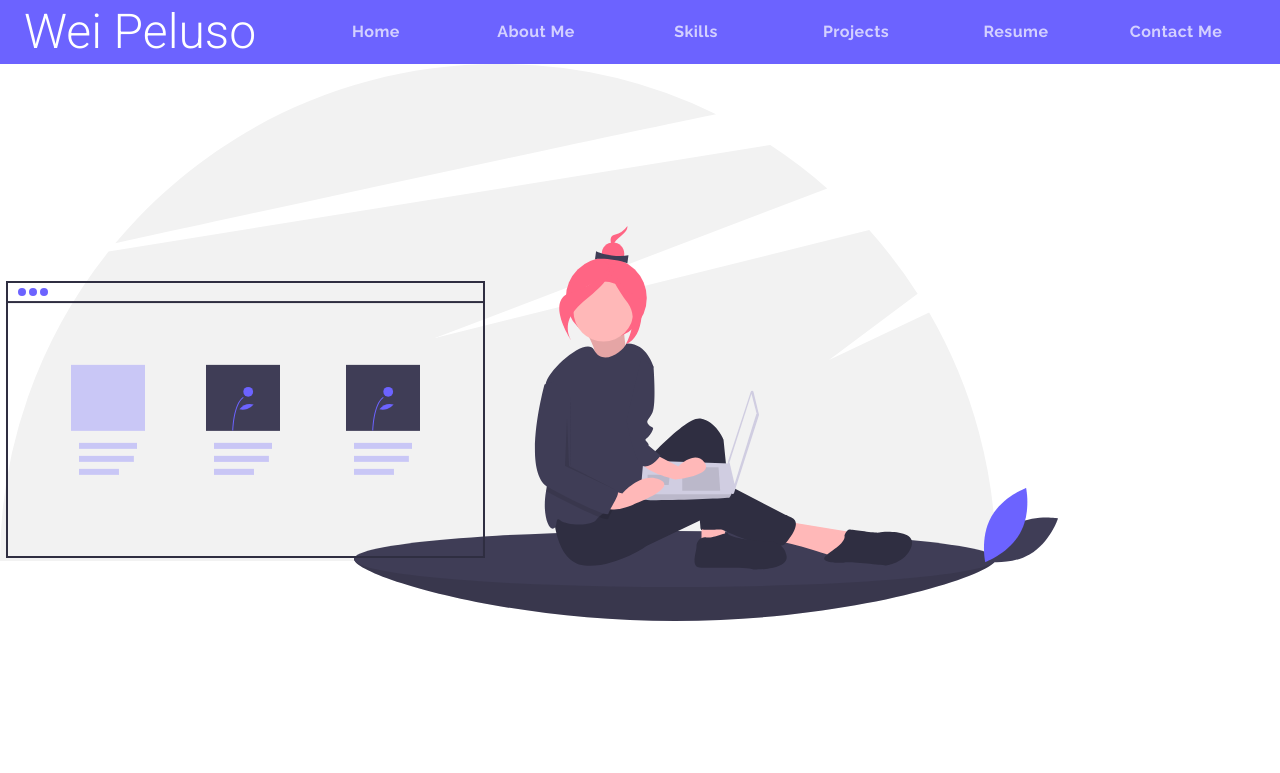
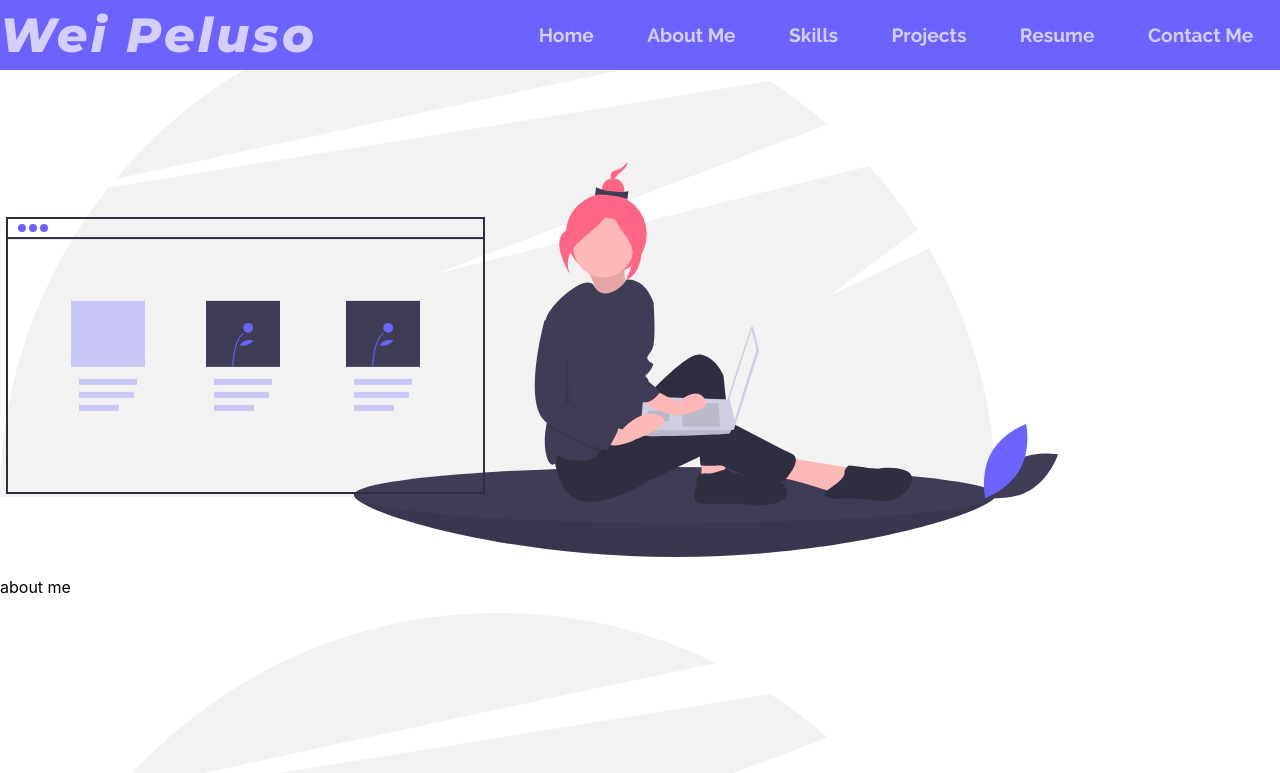
Before and after one commit to WeiPeluso/portfolio, a React (Create React App) app: page / in a window 1280 px wide. Shown: the top 773 px of the page. Built offline with nearby package versions, Linux system fonts and the light colour scheme.

Commit message:
worked on nav

```diff
--- a/public/index.html
+++ b/public/index.html
@@ -27,6 +27,10 @@
       rel="stylesheet"
       href="https://fonts.googleapis.com/css?family=Pacifico|Raleway:100,400,400i,700|Roboto:300,400,500,700|Roboto:300,400,500,700&display=swap"
     />
+    <link
+      href="https://fonts.googleapis.com/css2?family=Montserrat:ital,wght@1,800&family=Open+Sans&display=swap"
+      rel="stylesheet"
+    />
     <title>Wei Peluso | Full Stack Web Developer</title>
   </head>
   <body>
--- a/src/App.css
+++ /dev/null
@@ -1,38 +0,0 @@
-.App {
-  text-align: center;
-}
-
-.App-logo {
-  height: 40vmin;
-  pointer-events: none;
-}
-
-@media (prefers-reduced-motion: no-preference) {
-  .App-logo {
-    animation: App-logo-spin infinite 20s linear;
-  }
-}
-
-.App-header {
-  background-color: #282c34;
-  min-height: 100vh;
-  display: flex;
-  flex-direction: column;
-  align-items: center;
-  justify-content: center;
-  font-size: calc(10px + 2vmin);
-  color: white;
-}
-
-.App-link {
-  color: #61dafb;
-}
-
-@keyframes App-logo-spin {
-  from {
-    transform: rotate(0deg);
-  }
-  to {
-    transform: rotate(360deg);
-  }
-}
--- a/src/App.js
+++ b/src/App.js
@@ -1,17 +1,107 @@
 import React from "react";
-import Header from "./components/ui/Header";
-import "./App.css";
-import { ThemeProvider } from "@material-ui/styles";
-import theme from "./components/ui/Theme";
-
+import { makeStyles } from "@material-ui/styles";
 import main from "./assets/main.svg";
-
+const mainPurple = "#6C63FF";
+const mainPink = "#FF8684";
+const useStyles = makeStyles(() => ({
+  header: {
+    display: "flex",
+    backgroundColor: mainPurple,
+    zIndex: "1",
+    position: "fixed",
+    top: "0px",
+    width: "100%",
+    height: "70px",
+    alignItems: "center",
+  },
+  mainName: {
+    color: "#D3D0FF",
+    letterSpacing: ".2rem",
+    fontSize: "3rem",
+    fontFamily: "Montserrat",
+    fontWeight: "800",
+  },
+  nav: {
+    width: "60%",
+    display: "flex",
+    justifyContent: "space-around",
+    alignItems: "center",
+    marginLeft: "auto",
+  },
+  links: {
+    textDecoration: "none",
+    color: "#D3D0FF",
+    "&:hover": {
+      color: mainPink,
+    },
+  },
+  linkName: {
+    fontFamily: "Raleway",
+    textTransform: "None",
+    fontWeight: "700",
+    fontSize: "1.2rem",
+  },
+  // aboutme: {
+  //   position: "relative",
+  //   display: "flex",
+  //   justifyContent: "space-around",
+  //   alignItems: "center",
+  //   flexWrap: "wrap",
+  //   flexDirection: "row",
+  //   width: "100%",
+  //   height: "700px",
+  // },
+}));
 function App() {
+  const classes = useStyles();
   return (
-    <ThemeProvider theme={theme}>
-      <Header />
-      <img alt="web developer" src={main} />
-    </ThemeProvider>
+    <React.Fragment>
+      <div id="home" className={classes.header}>
+        <div>
+          <h1 className={classes.mainName}>Wei Peluso</h1>
+        </div>
+        <nav className={classes.nav}>
+          <a className={classes.links} href="#home">
+            <h2 className={classes.linkName}>Home</h2>
+          </a>
+          <a className={classes.links} href="#about">
+            <h2 className={classes.linkName}>About Me</h2>
+          </a>
+          <a className={classes.links} href="#skills">
+            <h2 className={classes.linkName}>Skills</h2>
+          </a>
+          <a className={classes.links} href="#projects">
+            <h2 className={classes.linkName}>Projects</h2>
+          </a>
+          <a className={classes.links} href="#resume">
+            <h2 className={classes.linkName}>Resume</h2>
+          </a>
+          <a className={classes.links} href="#contact">
+            <h2 className={classes.linkName}>Contact Me</h2>
+          </a>
+        </nav>
+      </div>
+      <div className={classes.content}>
+        <img src={main} />
+        <div className={classes.space}></div>
+        <div id="about" className={classes.aboutme}>
+          <p>about me</p>
+          <img src={main} />
+        </div>
+        <div id="skills" className={classes.skills}>
+          <p>skills</p>
+          <img src={main} />
+        </div>
+        <div id="projects">
+          <p>project</p>
+          <img src={main} />
+        </div>
+        <div>
+          <p>contact me</p>
+          <img src={main} />
+        </div>
+      </div>
+    </React.Fragment>
   );
 }
 
--- /dev/null
+++ b/src/components/ui/ContactMe.js
@@ -0,0 +1,13 @@
+import React from "react";
+import main from "../../assets/main.svg";
+
+const ContactMe = () => {
+  return (
+    <>
+      <h2>This is contact me Section</h2>
+      <img alt="web developer" src={main} />
+    </>
+  );
+};
+
+export default ContactMe;
--- a/src/components/ui/Header.js
+++ b/src/components/ui/Header.js
@@ -6,6 +6,8 @@ import Typography from "@material-ui/core/Typography";
 import { makeStyles } from "@material-ui/styles";
 import Tabs from "@material-ui/core/Tabs";
 import Tab from "@material-ui/core/Tab";
+import { Link } from "react-router-dom";
+import ContactMe from "./ContactMe";
 function ElevationScroll(props) {
   const { children, window } = props;
   // Note that you normally won't need to set the window ref as useScrollTrigger
@@ -48,7 +50,11 @@ const Header = () => {
               <Tab className={classes.tab} label="Skills" />
               <Tab className={classes.tab} label="Projects" />
               <Tab className={classes.tab} label="Resume" />
-              <Tab className={classes.tab} label="Contact Me" />
+              <Tab
+                className={classes.tab}
+                label="Contact Me"
+                href="#contactme"
+              />
             </Tabs>
           </Toolbar>
         </AppBar>
```
Also changed, not shown: src/components/ui/AboutMe.js (added, +13 -0 lines), src/components/ui/Projects.js (added, +13 -0 lines).
